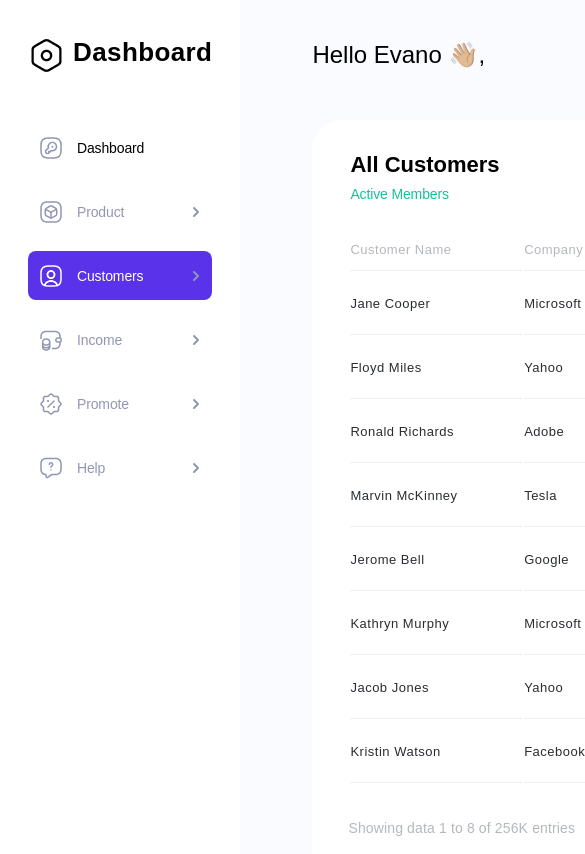
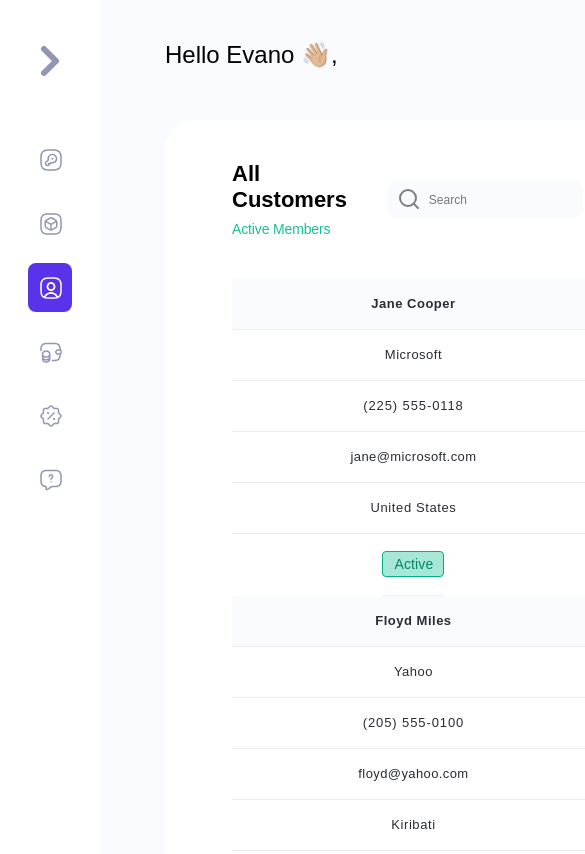
Before and after one commit to evgeniia-korolova/test-landing, a plain HTML site: page index.html in a window 390 px wide. Shown: the top 854 px of the page, 585 px wide, since content can reach past the window. Drawn offline with Linux system fonts and the light colour scheme.

Commit message:
feat : add styles for mobile version

```diff
--- a/index.html
+++ b/index.html
@@ -12,12 +12,17 @@
             <h1>
                 <span><img src="./images/setting 1.png" alt="settings"></span>
                 <span class="menu__title">Dashboard</span>
+                <span class="version">v.01</span>
             </h1>
+            <div class="arrow__mobile-menu">
+                <img src="./images/chevron-right 2.svg" alt="arrow" class="arrow-top">
+            </div>
 
             <ul class="menu__list">
                 <li class="menu__item item">
                     <div class="item__content">
-                        <img src="./images/key-square.svg" alt="key-square">Dashboard
+                        <img src="./images/key-square.svg" alt="key-square">
+                        <a href="#">Dashboard</a>
                     </div>
                 </li>
 
--- a/style.css
+++ b/style.css
@@ -38,12 +38,10 @@ ul {
 .menu {
     max-width: 306px;
     width: 100%;
-
     padding: 37px 28px 76px;
     background: var(--bg-content);
     display: flex;
     flex-direction: column;
-
 }
 
 h1 {
@@ -59,11 +57,30 @@ h1 {
     margin-bottom: 42px;
 }
 
+.version {
+    font-size: 10px;
+    align-self: center;
+}
+
+.arrow__mobile-menu {
+    display: flex;
+    justify-content: center;
+    opacity: 0;
+    visibility: hidden;
+    position: absolute;
+    cursor: pointer;
+    margin-bottom: 50px;
+}
+
+.arrow__mobile-menu img{
+    width: 48px;
+    height: 48px;
+}
+
 .menu__list {
     display: flex;
     flex-direction: column;
     gap: 15px;
-    /* width: 250px; */
     width: 100%;
 }
 
@@ -76,6 +93,9 @@ h1 {
     font-size: 14px;
     font-weight: 400;
     letter-spacing: -0.14px;
+    color: var(--selection-color);
+    box-sizing: border-box;
+    transition: all 0.4s;
 }
 
 .menu__item a {
@@ -84,6 +104,11 @@ h1 {
     font-weight: 400;
     letter-spacing: -0.14px;
     color: var(--selection-color);
+}
+
+.menu__item:hover {
+    background: #e6e1f6;
+    border-radius: 8px;
 }
 
 .item__content {
@@ -96,7 +121,6 @@ h1 {
     background: var(--accent-color);
     border-radius: 8px;
     font-weight: 500;
-
 }
 
 .item__active a {
@@ -123,6 +147,36 @@ h1 {
     letter-spacing: 0.12px;
 }
 
+@media screen and (max-width: 900px) {
+    .container {
+        max-width: 900px;
+    }
+    .menu {
+        max-width: 100px;
+    }
+    .arrow {
+        display: none;
+    }
+
+    .item__content a {
+        display: none;
+    }
+    h1 {
+       opacity: 0;
+       visibility: hidden;
+       position: absolute;
+    }
+    .user {
+        flex-direction: column;
+    }
+
+    .arrow__mobile-menu {
+        opacity: 1;
+        visibility: visible;
+        position: static;
+    }
+}
+
 /* right part */
 
 .customers {
@@ -131,7 +185,6 @@ h1 {
     padding: 41px 95px 258px 72px;
     display: flex;
     flex-direction: column;
-
 }
 
 h2 {
@@ -160,6 +213,7 @@ h2 {
     padding-right: 14px;
     padding-left: 2px;
     margin-bottom: 38px;
+    gap: 20px;
 }
 
 .info__title {
@@ -204,20 +258,10 @@ h2 {
     overflow-x: auto;
 }
 
-@media screen and (max-width: 1439px){
-    .table__responsive {
-    overflow-x: auto;
-}
-}
-
-
-
 table {
     font-size: 13px;
     font-weight: 500;
     width: 100%;
-    min-width: 890px;
-    /* padding-right: 10px; */
     white-space: nowrap;
 }
 
@@ -240,33 +284,25 @@ td {
 }
 
 
-
-
 .table__name {
-    /* width: 178px;     */
     padding-right: 53px;
 }
 .table__company {
-    /* width: 136px;     */
      padding-right: 61px;
 }
 .table__phone {
-    /* width: 161px; */
     padding-right: 46px;
     letter-spacing: 0.9px;
 }
 .table__mail {
-    /* width: 206px; */
     padding-right: 39px;
     letter-spacing: 0.4px;
 }
 .table__country {
-    /* width: 146px; */
     padding-right: 45px;
     letter-spacing: 0.6px;
 }
 .table__status {
-    /* width: 80px; */
     letter-spacing: 1.2px;
     text-align: center;
 }
@@ -295,6 +331,49 @@ td {
     border: 1px solid var(--border-inactive);
     color: var(--border-inactive);
 }
+
+
+@media screen and (max-width: 1100px) {
+    .container {
+        max-width: 1100px;
+    }
+
+    .customers {
+         padding: 41px 65px 258px 65px;
+    }
+    tr, th, td {
+        display: block;
+        text-align: center;
+        padding-right: 0;
+    }
+    th {
+        display: none;
+    }
+    th.table__status {
+        display: none;
+    }
+    .table__status {
+        display: inline-flex;
+        margin: 0 auto;
+    }
+    .table__name,
+    .table__company,
+    .table__country,
+    .table__mail,
+    .table__phone {
+        padding-right: 0;
+    }
+
+    .table__name {
+        background: var(--bg-main);
+        font-weight: 600;
+    }
+
+    .data__display {
+        flex-direction: column;
+        gap: 20px;
+    }
+}
 /* controlls */
 
 .data__display {
@@ -302,14 +381,14 @@ td {
     justify-content: space-between;
     align-items: center;
     padding-top: 30px;
-    padding-right: 5px;
+
 }
 
 .display__info {
-color: #B5B7C0;
-font-size: 14px;
-font-weight: 500;
-letter-spacing: 0.14px;
+    color: #B5B7C0;
+    font-size: 14px;
+    font-weight: 500;
+    letter-spacing: 0.14px;
 }
 
 .display__controls {
```
